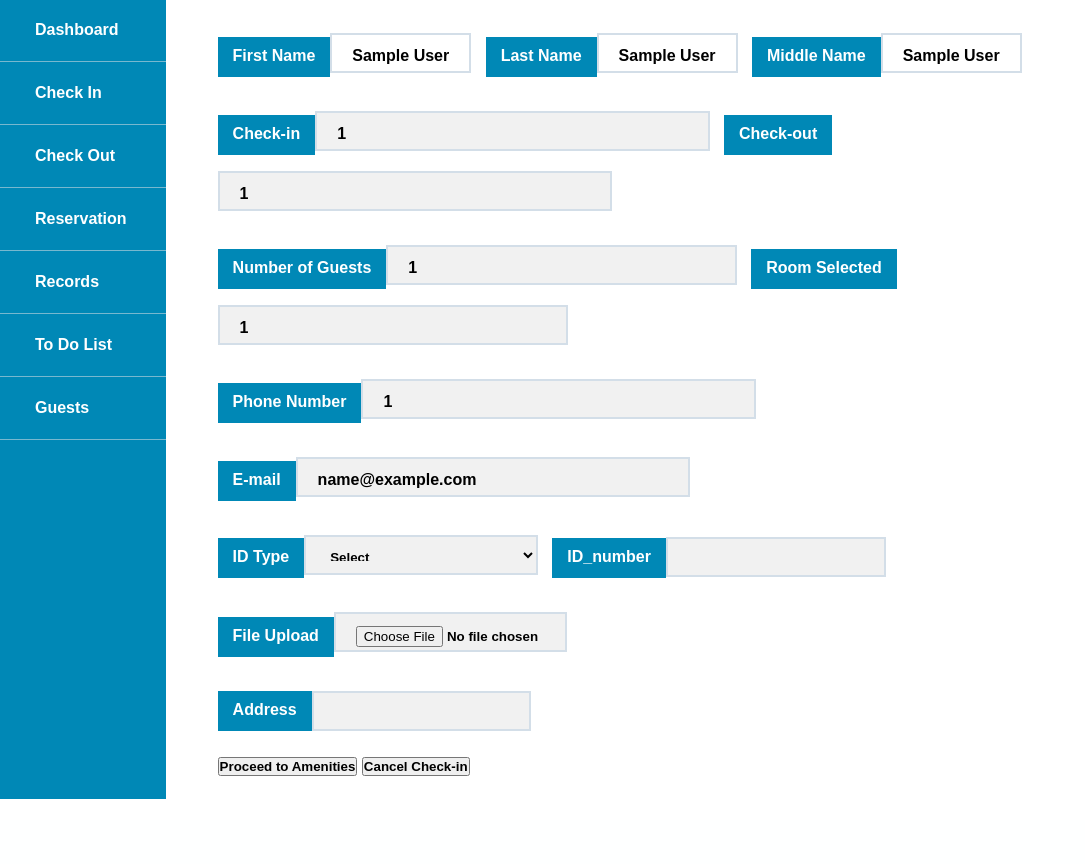
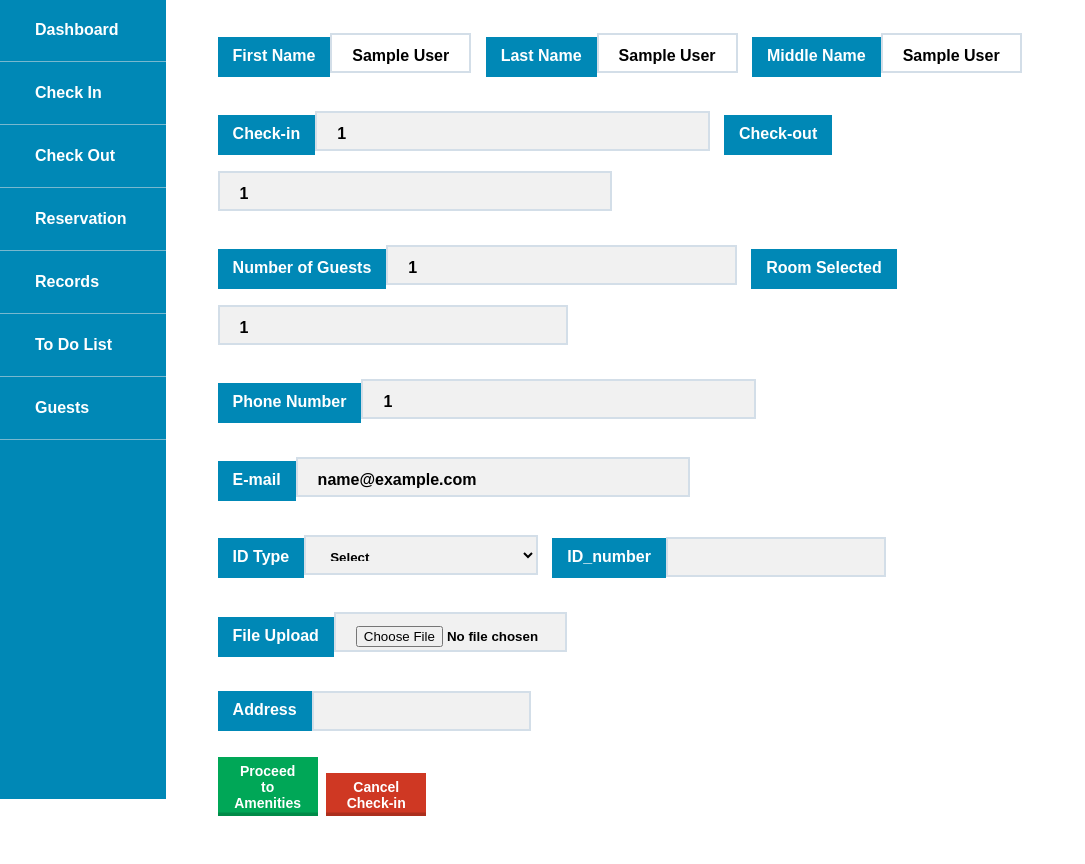
Before and after one commit to lumban-stephen/new-bookIT, a PHP site: page /receptionist_checkinform.php in a window 1280 px wide. Shown: the part 66-930 px from the top of the page, without its empty margins (0-1085 px from the left). Before the commit the page ends 865 px from the top, so only its background shows below. Run offline with PHP 8.4, Linux system fonts and the light colour scheme; the visitor is signed in with stand-in values (Sample User, id 1).

Commit message:
Update receptionist_checkinform.php

```diff
--- a/receptionist_checkinform.php
+++ b/receptionist_checkinform.php
@@ -89,8 +89,8 @@ ob_start();
                 <br><br>
                 <label class='Labelform'>Address</label><input type='text' name='address' class='booking' >
                 <br><br>
-                <input type='submit' name='amenities1' value='Proceed to Amenities' class='submit'>
-                <input type='submit' name='cancel' value='Cancel Check-in' class='submit'>
+                <input type='submit' name='amenities1' value='Proceed to Amenities' class='Greenbutton'>
+                <input type='submit' name='cancel' value='Cancel Check-in' class='Checkoutbutton'>
                 <br><br>
             </form>";}
 
@@ -129,7 +129,7 @@ ob_start();
                 <label class='Labelform'>Address</label><input type='text'class='booking' id='address' name='address' class='button' >
                 <br><br>
                 <input type='submit' class='Greenbutton' name='amenities2' value='Proceed to Amenities' >
-                <input type='submit' class='Checkoutbutton' name='cancel' value='Cancel Check-in' >
+                <input type='submit'class='Checkoutbutton' name='cancel' value='Cancel Check-in' >
                 <br><br>
             </form>";
 
```
